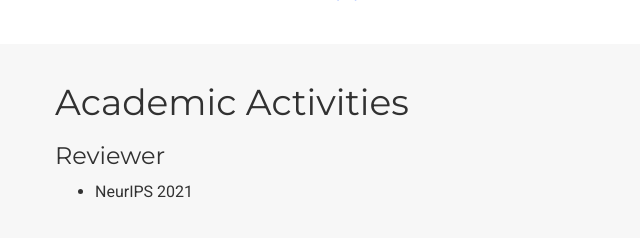
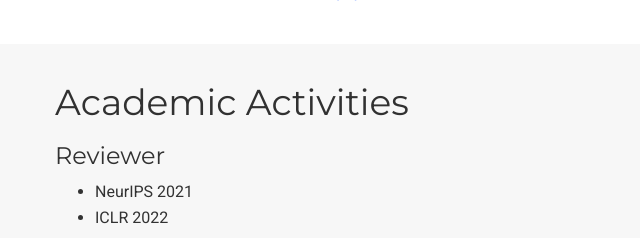
Before and after one commit to KyunghyunLee/KyunghyunLee.github.io, a Flask app: page / in a window 1280 px wide. Shown: the part 1957-2195 px from the top of the page, without its empty margins (0-640 px from the left). Run offline with Flask 2, Linux system fonts and the light colour scheme; some libraries are stand-ins or nearby versions.

Commit message:
ICLR reviewer

```diff
--- a/build_index.py
+++ b/build_index.py
@@ -288,6 +288,7 @@ def body_academic(a, github=False):
                 a.h2(id='reviewer', _t='Reviewer')
                 with a.ul():
                     a.li(_t='NeurIPS 2021')
+                    a.li(_t='ICLR 2022')
 
 
 def body(a, github=False):
--- a/index.html
+++ b/index.html
@@ -390,6 +390,7 @@
             <h2 id="reviewer">Reviewer</h2>
             <ul>
               <li>NeurIPS 2021</li>
+              <li>ICLR 2022</li>
             </ul>
           </div>
         </div>
--- a/templates/_index.html
+++ b/templates/_index.html
@@ -390,6 +390,7 @@
             <h2 id="reviewer">Reviewer</h2>
             <ul>
               <li>NeurIPS 2021</li>
+              <li>ICLR 2022</li>
             </ul>
           </div>
         </div>
```
